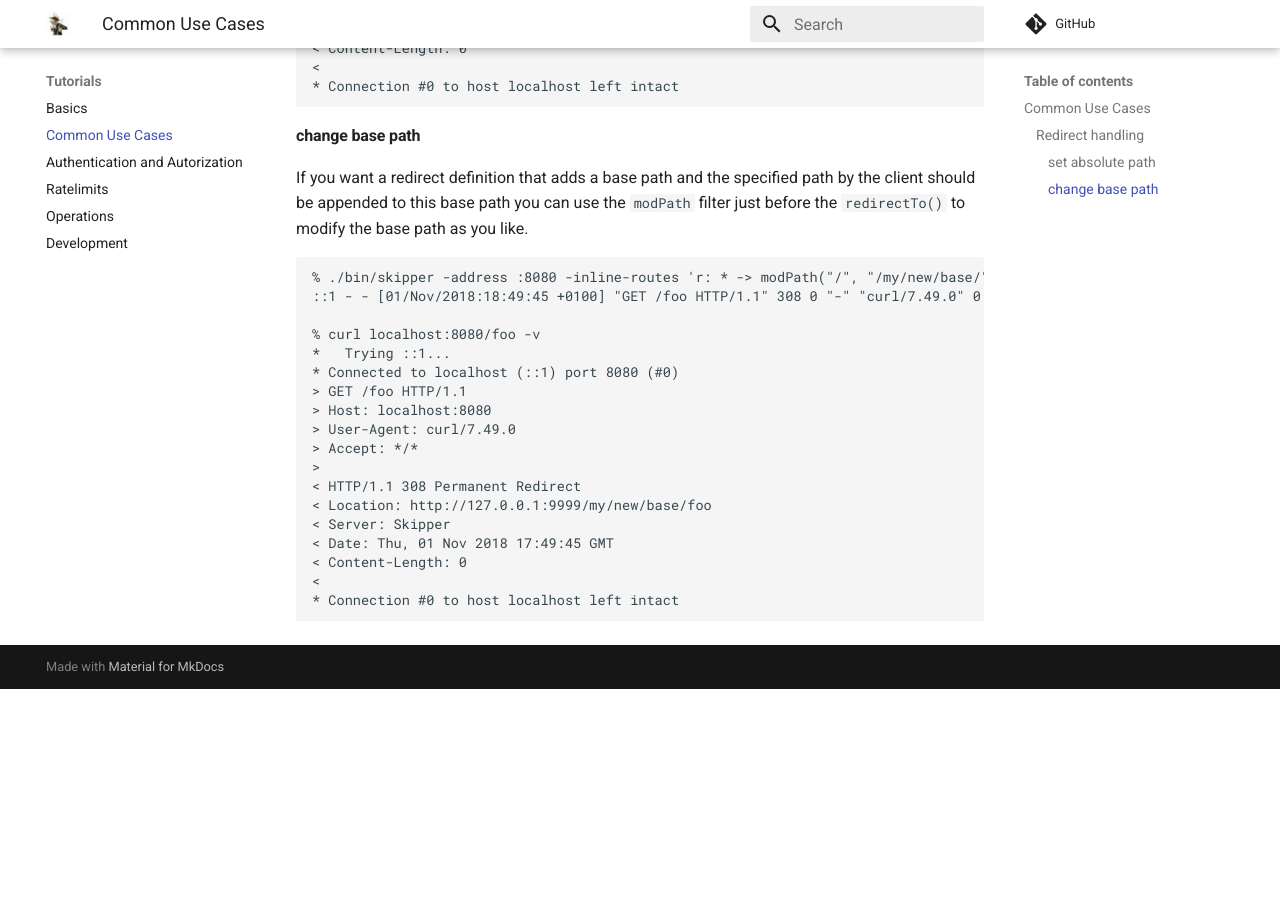
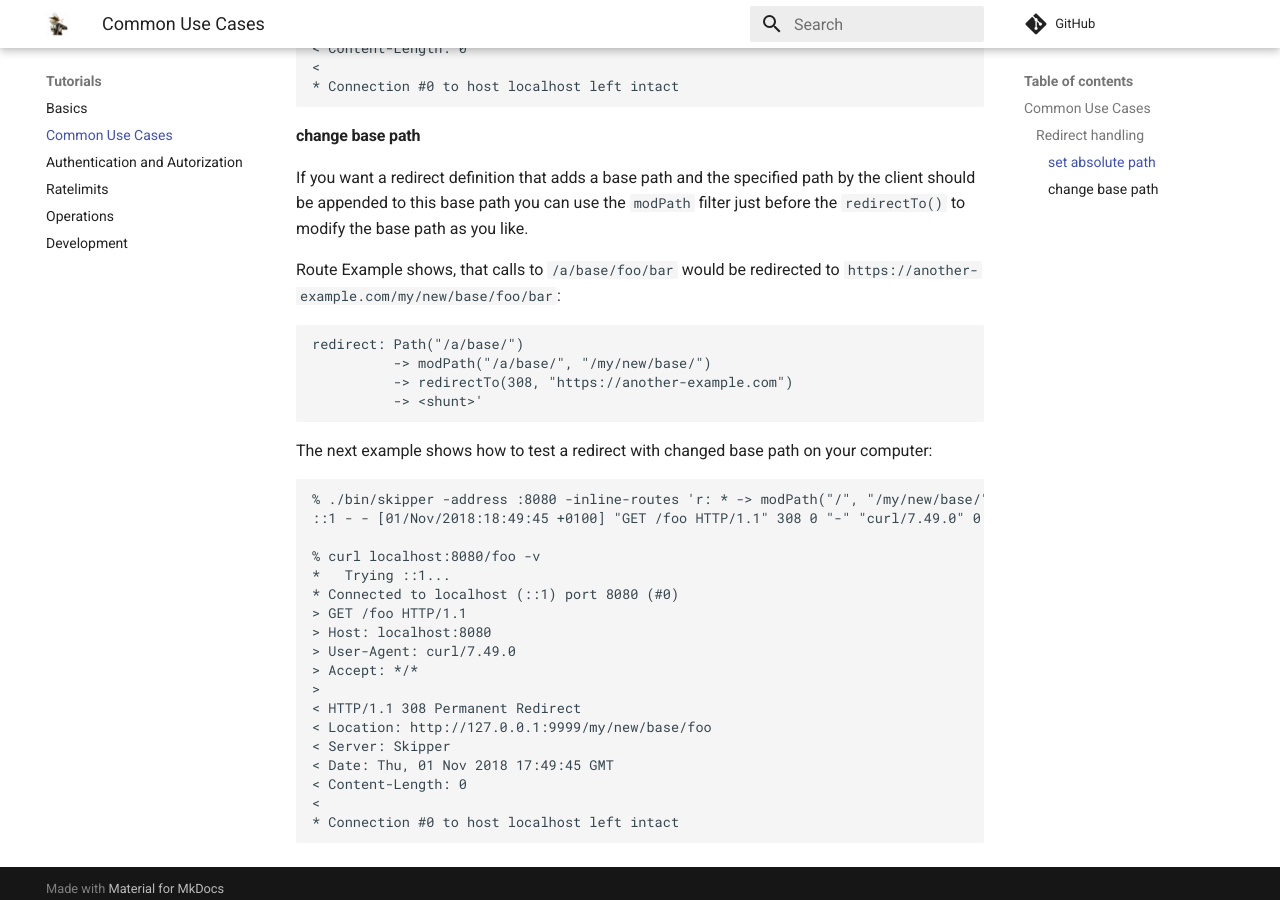
Before and after one commit to zalando/skipper, an MkDocs documentation site: the page built from docs/tutorials/common-use-cases.md, in a window 1280 px wide and 900 px high, scrolled down 1586 px. Built offline with MkDocs 1.6.1 and Material for MkDocs 9.7.7, drawn with Linux system fonts in a browser that asks for light colours; comment, search, counter and statistics services are not loaded; before the commit the page ends 2275 px from its top, so only the background shows below that.

Commit message:
make docs more clear and add links from reference to tutorial
Signed-off-by: Sandor Szücs <sandor.szuecs@zalando.de>

````diff
--- a/docs/tutorials/common-use-cases.md
+++ b/docs/tutorials/common-use-cases.md
@@ -48,7 +48,6 @@ Example:
 < Content-Length: 0
 <
 * Connection #0 to host localhost left intact
-
 ```
 
 #### set absolute path
@@ -84,6 +83,19 @@ specified path by the client should be appended to this base path you
 can use the `modPath` filter just before the `redirectTo()` to modify
 the base path as you like.
 
+Route Example shows, that calls to `/a/base/foo/bar` would be
+redirected to `https://another-example.com/my/new/base/foo/bar`:
+
+```
+redirect: Path("/a/base/")
+          -> modPath("/a/base/", "/my/new/base/")
+          -> redirectTo(308, "https://another-example.com")
+          -> <shunt>'
+```
+
+The next example shows how to test a redirect with changed base path
+on your computer:
+
 ```
 % ./bin/skipper -address :8080 -inline-routes 'r: * -> modPath("/", "/my/new/base/") -> redirectTo(308, "http://127.0.0.1:9999") -> <shunt>'
 ::1 - - [01/Nov/2018:18:49:45 +0100] "GET /foo HTTP/1.1" 308 0 "-" "curl/7.49.0" 0 localhost:8080 - -
````
Also changed, not shown: docs/reference/filters.md (+3 -1 lines).
